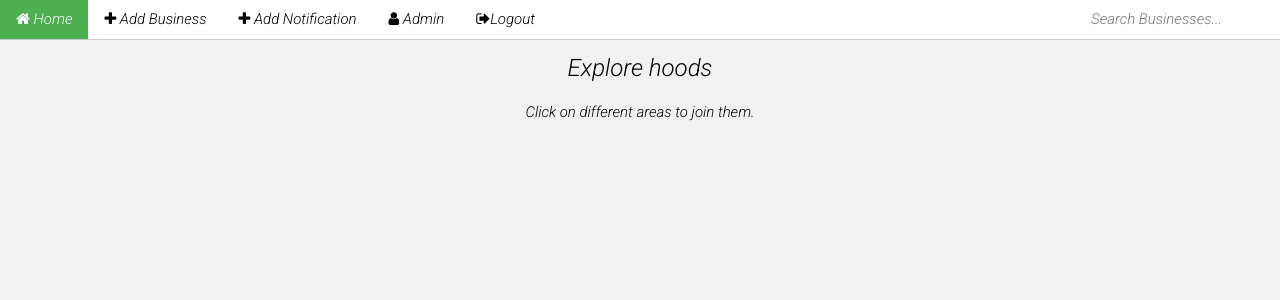
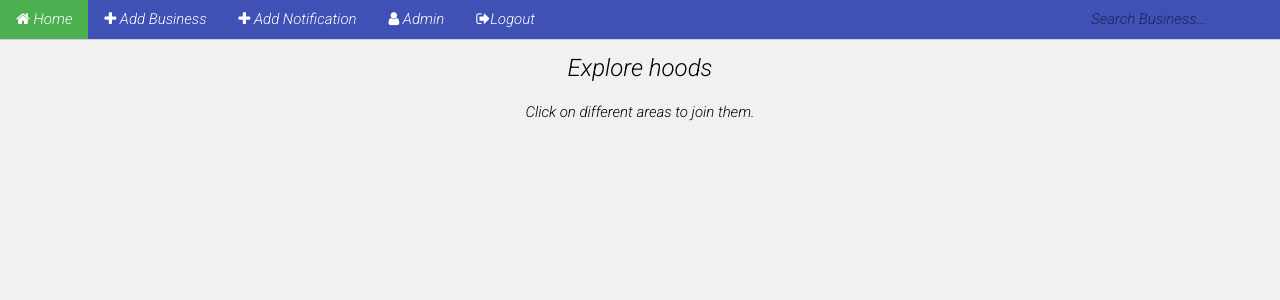
Before and after one commit to ibukamshindi/Neighborhood-Watch, a Django app: page /profile/ in a window 1280 px wide. Shown: the top 300 px of the page. Run offline with Django 3.2, Linux system fonts and the light colour scheme; the visitor is signed in with stand-in values (Sample User, id 1); data that the repository does not hold is empty; some libraries are stand-ins or nearby versions.

Commit message:
change navbar colour and typo

```diff
--- a/mtaa/templates/add-post.html
+++ b/mtaa/templates/add-post.html
@@ -3,14 +3,14 @@
 {% load crispy_forms_tags %}
 {% block content %}
 
-<div class="w3-bar w3-white w3-border-bottom">
+<div class="w3-bar w3-indigo w3-border-bottom">
   <a href="{%url 'home'%}" onclick="w3_close()" class="w3-bar-item w3-button  w3-hover-green"><i class="fa fa-home "></i> Home</a>
   <a href="{%url 'add-biz'%}" onclick="w3_close()" class="w3-bar-item w3-button w3-hover-green"><i class="fa fa-plus"></i> Add Business</a>
   <a href="{%url 'add-alert'%}" onclick="w3_close()" class="w3-bar-item w3-button w3-hover-green"><i class="fa fa-plus"></i> Add Notification</a>
   <a href="/admin" onclick="w3_close()" class="w3-bar-item w3-button w3-hover-green"><i class="fa fa-user"></i> Admin</a>
   <a href="/logout" onclick="w3_close()" class="w3-bar-item w3-button  w3-hover-red"><i class="fa fa-sign-out "></i>Logout</a>
   <form role="search" class="w3-hide-small" action="{%url 'search-biz'%}">
-  <input type="text" name="business" class="w3-bar-item w3-input w3-transparent w3-hover-green w3-right" placeholder="Search Businesses...">
+  <input type="text" name="business" class="w3-bar-item w3-input w3-transparent w3-hover-green w3-right" placeholder="Search Business...">
   </form>
 </div>
 
--- a/mtaa/templates/index.html
+++ b/mtaa/templates/index.html
@@ -22,14 +22,14 @@ body,h1,h2,h3,h4,h5,h6 {font-family: 'Roboto', sans-serif;}
 <body class="w3-light-grey w3-content" style="max-width:1600px">
 
 <!-- nav bar-->
-<div class="w3-bar w3-white w3-border-bottom">
+<div class="w3-bar w3-indigo w3-border-bottom">
   <a href="{%url 'home'%}" onclick="w3_close()" class="w3-bar-item w3-button  w3-hover-green"><i class="fa fa-home "></i> Home</a>
   <a href="{%url 'add-biz'%}" onclick="w3_close()" class="w3-bar-item w3-button w3-hover-green"><i class="fa fa-plus"></i> Add Business</a>
   <a href="{%url 'add-alert'%}" onclick="w3_close()" class="w3-bar-item w3-button w3-hover-green"><i class="fa fa-plus"></i> Add Notification</a>
   <a href="/admin" onclick="w3_close()" class="w3-bar-item w3-button w3-hover-green"><i class="fa fa-user"></i> Admin</a>
   <a href="/logout" onclick="w3_close()" class="w3-bar-item w3-button  w3-hover-red"><i class="fa fa-sign-out "></i>Logout</a>
   <form role="search" class="w3-hide-small" action="{%url 'search-biz'%}">
-  <input type="text" name="business" class="w3-bar-item w3-input w3-transparent w3-hover-green w3-right" placeholder="Search Businesses...">
+  <input type="text" name="business" class="w3-bar-item w3-input w3-transparent w3-hover-green w3-right" placeholder="Search Business...">
   </form>
 </div>
 
--- a/mtaa/templates/profile.html
+++ b/mtaa/templates/profile.html
@@ -21,14 +21,14 @@ body,h1,h2,h3,h4,h5,h6 {font-family: 'Roboto', sans-serif;}
 <body class="w3-light-grey w3-content" style="max-width:1600px">
 
 <!-- nav bar-->
-<div class="w3-bar w3-white w3-border-bottom">
+<div class="w3-bar w3-indigo w3-border-bottom">
   <a href="{%url 'home'%}" onclick="w3_close()" class="w3-bar-item w3-button  w3-hover-green"><i class="fa fa-home "></i> Home</a>
   <a href="{%url 'add-biz'%}" onclick="w3_close()" class="w3-bar-item w3-button w3-hover-green"><i class="fa fa-plus"></i> Add Business</a>
   <a href="{%url 'add-alert'%}" onclick="w3_close()" class="w3-bar-item w3-button w3-hover-green"><i class="fa fa-plus"></i> Add Notification</a>
   <a href="/admin" onclick="w3_close()" class="w3-bar-item w3-button w3-hover-green"><i class="fa fa-user"></i> Admin</a>
   <a href="/logout" onclick="w3_close()" class="w3-bar-item w3-button  w3-hover-red"><i class="fa fa-sign-out "></i>Logout</a>
   <form role="search" class="w3-hide-small" action="{%url 'search-biz'%}">
-  <input type="text" name="business" class="w3-bar-item w3-input w3-transparent w3-hover-green w3-right" placeholder="Search Businesses...">
+  <input type="text" name="business" class="w3-bar-item w3-input w3-transparent w3-hover-green w3-right" placeholder="Search Business...">
   </form>
 </div>
 
```
Also changed, not shown: mtaa/templates/add-business.html (+11 -0 lines).
